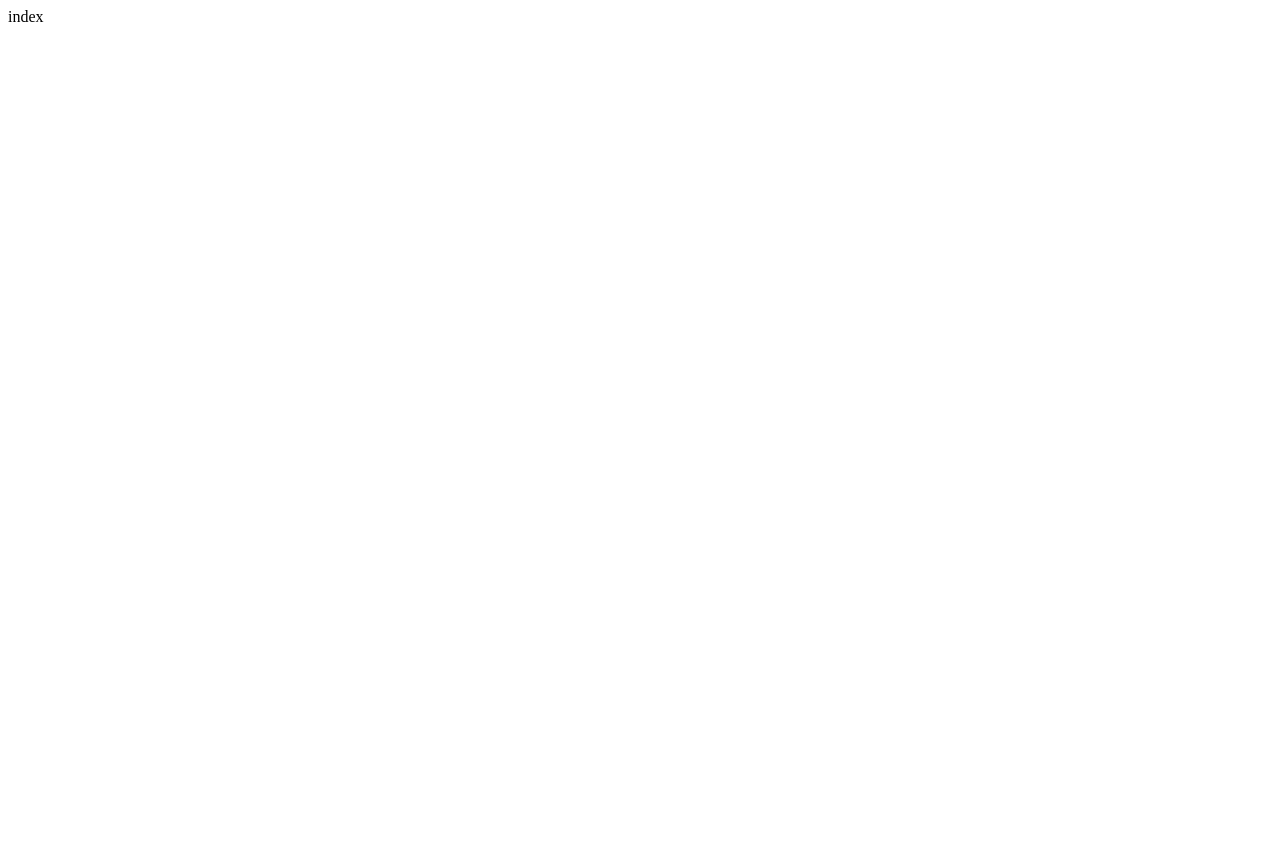
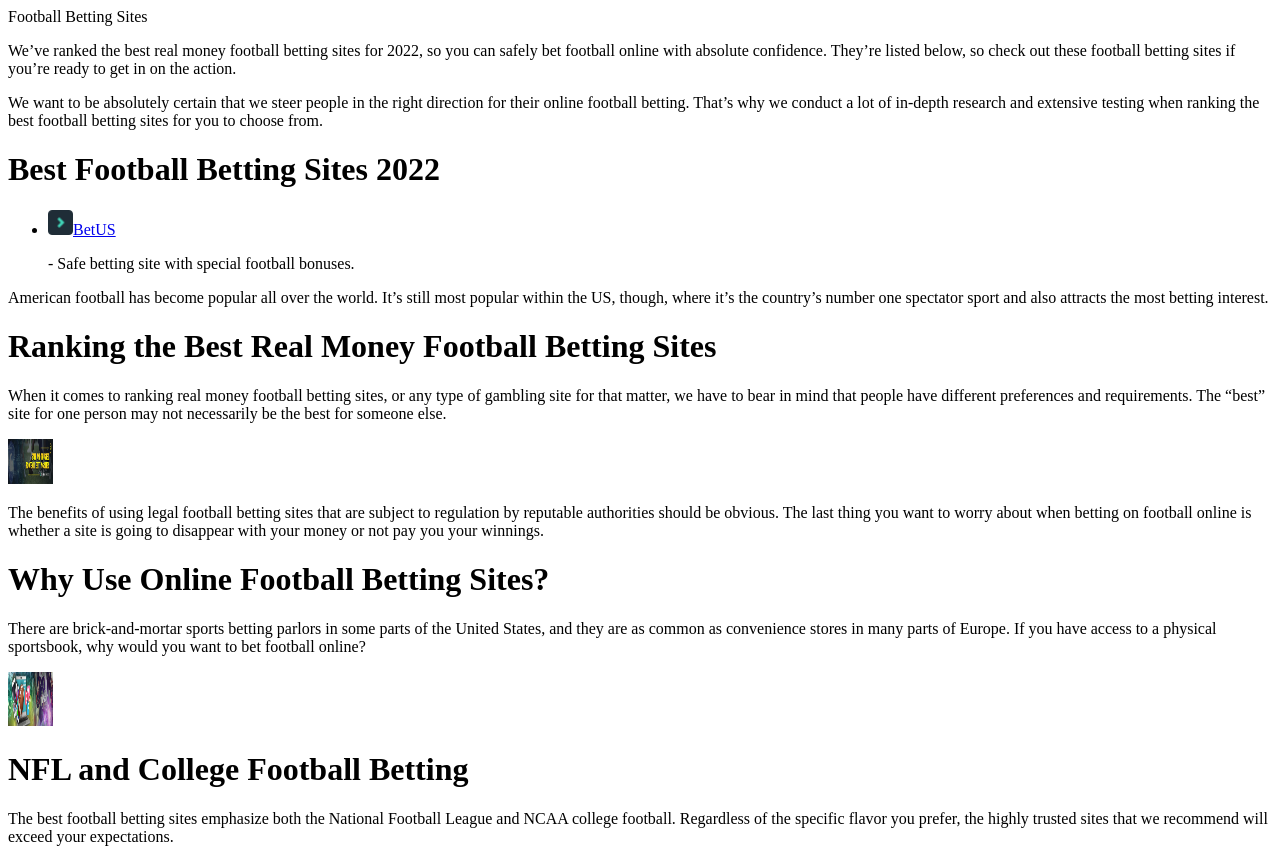
Before and after one commit to masoudmerzaye2020/gamblingsites, a Next.js app: page /football-betting in a window 1280 px wide. Before the commit the page ends 800 px from the top, so only its background shows below. Built offline with nearby package versions, Linux system fonts and the light colour scheme.

Commit message:
football-betting

```diff
--- a/pages/football-betting/index.js
+++ b/pages/football-betting/index.js
@@ -1,8 +1,53 @@
 import React from 'react'
+import Image from 'next/image'
+import Link from 'next/link'
+import Section from '../../components/section'
+import Container from '../../components/container'
+import Title from '../../components/title'
+import Header from '../../components/header'
+import Button from '../../components/button'
+import Bluebutton from '../../components/bluebutton'
 
 function index() {
   return (
-    <div>index</div>
+    <>
+        <Header>Football Betting Sites</Header>
+        <Section>
+            <Container>
+            <p>We’ve ranked the best real money football betting sites for 2022, so you can safely bet football online with absolute confidence. They’re listed below, so check out these football betting sites if you’re ready to get in on the action.</p>
+                <p>We want to be absolutely certain that we steer people in the right direction for their online football betting. That’s why we conduct a lot of in-depth research and extensive testing when ranking the best football betting sites for you to choose from.</p>
+                <Title title={'Best Football Betting Sites 2022'}/>
+                <div>
+                    <ul>
+                        <li className='flex py-2'>
+                            <Image src='/image/main_bullet.gif' width='25' height='25' alt='icon'/><Link href='/'><a className='px-2 text-blue-400 hover:underline'>BetUS </a></Link> <p> - Safe betting site with special football bonuses.</p>
+                        </li>
+
+                    </ul>
+                </div>
+                <p>American football has become popular all over the world. It’s still most popular within the US, though, where it’s the country’s number one spectator sport and also attracts the most betting interest.</p>
+                <Title title={'Ranking the Best Real Money Football Betting Sites'}/>
+                <p>When it comes to ranking real money football betting sites, or any type of gambling site for that matter, we have to bear in mind that people have different preferences and requirements. The “best” site for one person may not necessarily be the best for someone else.</p>
+                <div className='my-4'>
+                    <Image src='/image/Safe-Trusted-Football-Betting-Sites.jpg' width='45' height='45' alt='football'/>
+                </div>
+                <p>The benefits of using legal football betting sites that are subject to regulation by reputable authorities should be obvious. The last thing you want to worry about when betting on football online is whether a site is going to disappear with your money or not pay you your winnings.</p>
+
+
+                <Title title={'Why Use Online Football Betting Sites?'}/>
+                <p>There are brick-and-mortar sports betting parlors in some parts of the United States, and they are as common as convenience stores in many parts of Europe. If you have access to a physical sportsbook, why would you want to bet football online?</p>
+                <div className='my-4'>
+                    <Image src='/image/Why-Bet-On-Football-Online.jpg' width='45' height='54' alt='football'/>
+                </div>
+
+                <Title title={'NFL and College Football Betting'}/>
+                <p>The best football betting sites emphasize both the National Football League and NCAA college football. Regardless of the specific flavor you prefer, the highly trusted sites that we recommend will exceed your expectations.</p>
+
+
+
+            </Container>
+        </Section>
+    </>
   )
 }
 
```
